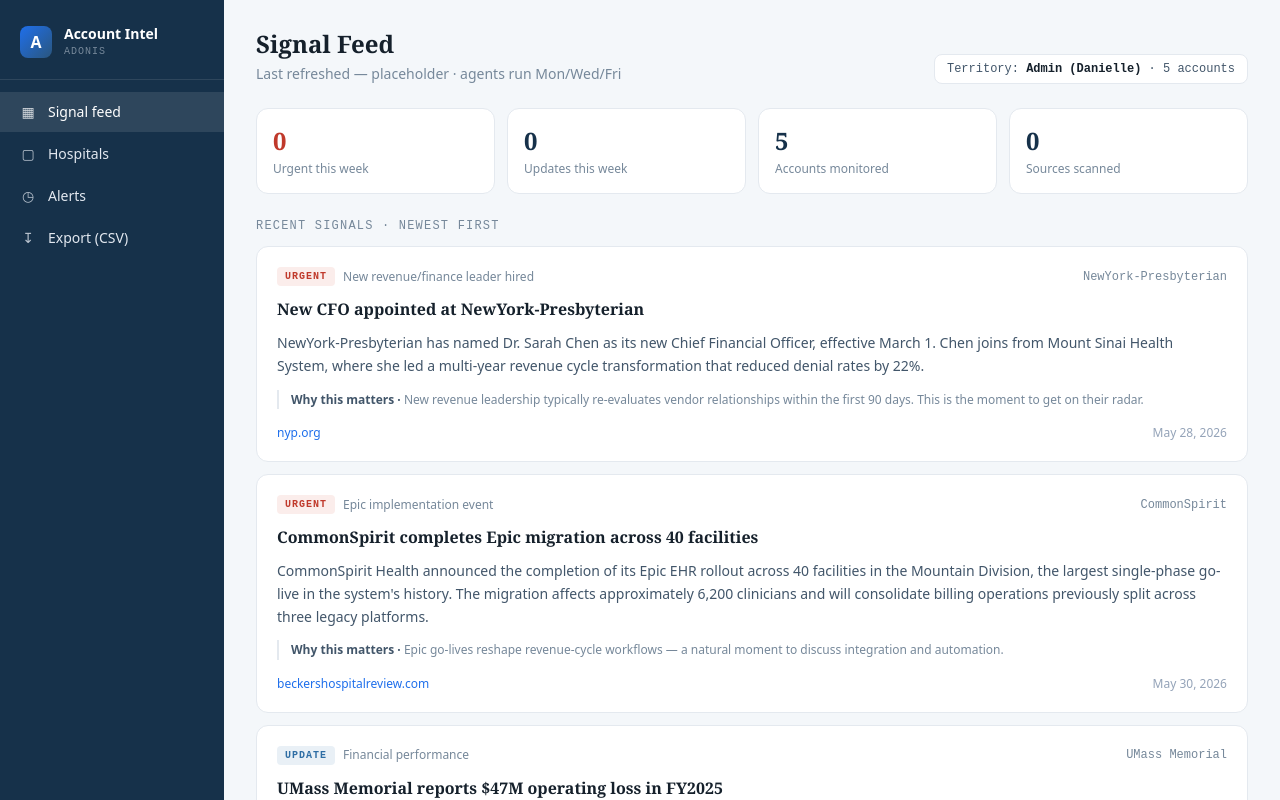
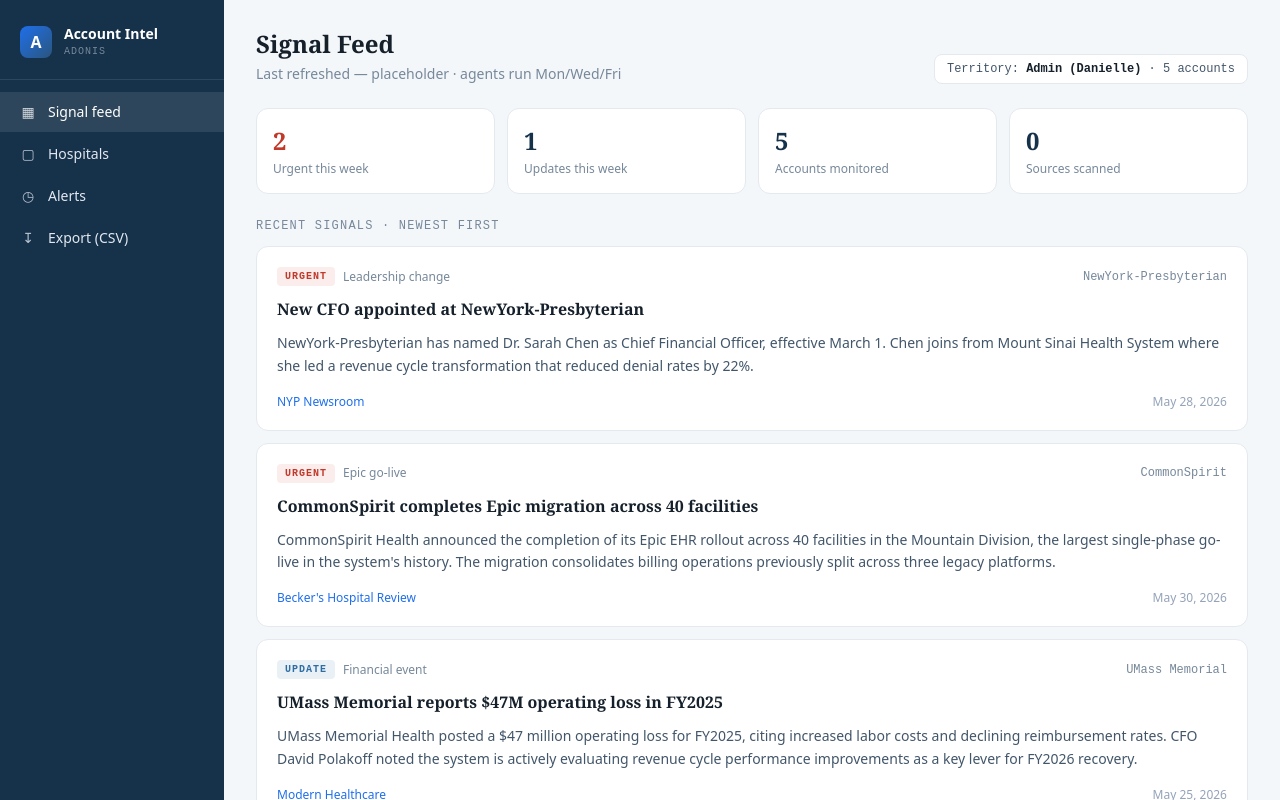
Before and after one commit to jp-bmn/adonisagent, a Next.js app in the folder apps/web/: page / in a window 1280 px wide. Shown: the top 800 px of the page. Built offline with nearby package versions, Linux system fonts and the light colour scheme.

Commit message:
T-03: add API client and update SignalCard to use backend types

```diff
--- a/apps/web/src/app/page.tsx
+++ b/apps/web/src/app/page.tsx
@@ -1,9 +1,21 @@
 import Link from 'next/link';
-import { SEED_HOSPITALS } from '@adonis/shared';
 import { SignalCard, PREVIEW_SIGNALS } from '@/components';
 
+// Hospital name lookup using real backend UUIDs
+const HOSPITAL_NAMES: Record<string, string> = {
+  'f0f6b915-3e9d-4040-ba4d-c89339a1e134': 'NewYork-Presbyterian',
+  'f3ab9c05-4b2b-42e9-9653-2e9dc8f98476': 'UMass Memorial',
+  'a4725891-7354-4187-a6c1-93d7ea9a078f': 'Ascension',
+  '3aebd89a-1d2c-465c-a22b-08ced9613027': 'UAMS',
+  '7b836e62-3ee8-4d10-b30e-028734a5f812': 'CommonSpirit',
+};
+
 export default function HomePage() {
-  // TODO: when DB is wired, replace with: const signals = await listSignals(db, { limit: 20 });
+  // TODO T-04: replace PREVIEW_SIGNALS with fetchSignals() from @/lib/api
+  const signals = PREVIEW_SIGNALS;
+  const urgentCount = signals.filter((s) => s.tier === 'urgent').length;
+  const standardCount = signals.filter((s) => s.tier === 'standard').length;
+
   return (
     <div className="px-8 py-7">
       <header className="flex items-end justify-between mb-6 flex-wrap gap-3">
@@ -14,14 +26,14 @@ export default function HomePage() {
           </p>
         </div>
         <div className="bg-white border border-line rounded-lg px-3 py-1.5 text-xs font-mono text-slate-600">
-          Territory: <strong className="text-ink">Admin (Danielle)</strong> · {SEED_HOSPITALS.length} accounts
+          Territory: <strong className="text-ink">Admin (Danielle)</strong> · 5 accounts
         </div>
       </header>
 
       <div className="grid grid-cols-4 gap-3 mb-6">
-        <Kpi value="0" label="Urgent this week" tone="urgent" />
-        <Kpi value="0" label="Updates this week" />
-        <Kpi value={SEED_HOSPITALS.length} label="Accounts monitored" />
+        <Kpi value={urgentCount} label="Urgent this week" tone="urgent" />
+        <Kpi value={standardCount} label="Updates this week" />
+        <Kpi value={5} label="Accounts monitored" />
         <Kpi value="0" label="Sources scanned" />
       </div>
 
@@ -30,16 +42,13 @@ export default function HomePage() {
       </div>
 
       <div className="space-y-3">
-        {PREVIEW_SIGNALS.map((signal) => {
-          const hospital = SEED_HOSPITALS.find((h) => h.id === signal.hospital_id);
-          return (
-            <SignalCard
-              key={signal.id}
-              signal={signal}
-              hospitalName={hospital?.display_name}
-            />
-          );
-        })}
+        {signals.map((signal) => (
+          <SignalCard
+            key={signal.id}
+            signal={signal}
+            hospitalName={HOSPITAL_NAMES[signal.hospital_id]}
+          />
+        ))}
       </div>
 
       <div className="mt-8 text-xs text-slate-500">
--- a/apps/web/src/components/SignalCard.tsx
+++ b/apps/web/src/components/SignalCard.tsx
@@ -1,19 +1,21 @@
-import type { Signal } from '@adonis/shared';
-import { SIGNAL_CONFIG } from '@adonis/shared';
+import type { ApiSignal } from '@/lib/api';
+import { SIGNAL_TYPE_LABELS } from '@/lib/api';
 
 interface SignalCardProps {
-  signal: Signal;
+  signal: ApiSignal;
   /** Display name of the hospital — pass from the parent. Falls back to hospital_id. */
   hospitalName?: string;
 }
 
 export default function SignalCard({ signal, hospitalName }: SignalCardProps) {
-  const config = SIGNAL_CONFIG[signal.category];
-  const isUrgent = signal.priority === 'urgent';
+  const isUrgent = signal.tier === 'urgent';
+  const label = SIGNAL_TYPE_LABELS[signal.signal_type] ?? signal.signal_type;
+  const headline = signal.title ?? label;
+  const date = signal.published_date ?? signal.created_at;
 
   return (
     <div className="bg-white border border-line rounded-xl p-5 space-y-3">
-      {/* Top row: badge + hospital tag */}
+      {/* Top row: tier badge + category label + hospital tag */}
       <div className="flex items-center justify-between gap-3 flex-wrap">
         <div className="flex items-center gap-2">
           <span
@@ -25,7 +27,7 @@ export default function SignalCard({ signal, hospitalName }: SignalCardProps) {
           >
             {isUrgent ? 'Urgent' : 'Update'}
           </span>
-          <span className="text-xs text-slate-500">{config.label}</span>
+          <span className="text-xs text-slate-500">{label}</span>
         </div>
         <span className="text-xs font-mono text-slate-500">
           {hospitalName ?? signal.hospital_id}
@@ -34,19 +36,13 @@ export default function SignalCard({ signal, hospitalName }: SignalCardProps) {
 
       {/* Headline */}
       <p className="font-serif text-base font-semibold text-ink leading-snug">
-        {signal.headline}
+        {headline}
       </p>
 
       {/* Summary */}
-      <p className="text-sm text-slate-600 leading-relaxed">{signal.summary}</p>
-
-      {/* Rationale */}
-      <div className="border-l-2 border-line pl-3">
-        <p className="text-xs text-slate-500 leading-relaxed">
-          <span className="font-semibold text-slate-600">Why this matters · </span>
-          {signal.rationale}
-        </p>
-      </div>
+      {signal.summary && (
+        <p className="text-sm text-slate-600 leading-relaxed">{signal.summary}</p>
+      )}
 
       {/* Footer: source + date */}
       <div className="flex items-center justify-between gap-3 pt-1">
@@ -56,10 +52,10 @@ export default function SignalCard({ signal, hospitalName }: SignalCardProps) {
           rel="noreferrer"
           className="text-xs text-accent hover:underline truncate max-w-[60%]"
         >
-          {sourceHostname(signal.source_url)}
+          {signal.source_name ?? sourceHostname(signal.source_url)}
         </a>
         <span className="text-xs text-slate-400 flex-none">
-          {formatDate(signal.published_at ?? signal.detected_at)}
+          {formatDate(date)}
         </span>
       </div>
     </div>
@@ -83,67 +79,59 @@ function formatDate(iso: string): string {
 }
 
 // ---------------------------------------------------------------------------
-// Preview signals — development only, remove before production
+// Preview signals — matches real ApiSignal shape from the backend
+// Used on the signal feed before live data is wired (T-04)
 // ---------------------------------------------------------------------------
-export const PREVIEW_SIGNALS: Signal[] = [
+export const PREVIEW_SIGNALS: ApiSignal[] = [
   {
     id: 'preview-1',
-    hospital_id: 'nyp',
-    contact_id: null,
-    category: 'LEADERSHIP_HIRE',
-    priority: 'urgent',
-    headline: 'New CFO appointed at NewYork-Presbyterian',
+    hospital_id: 'f0f6b915-3e9d-4040-ba4d-c89339a1e134',
+    signal_type: 'leadership_change',
+    tier: 'urgent',
+    confidence_score: 92,
+    review_status: 'approved',
+    title: 'New CFO appointed at NewYork-Presbyterian',
     summary:
-      'NewYork-Presbyterian has named Dr. Sarah Chen as its new Chief Financial Officer, effective March 1. Chen joins from Mount Sinai Health System, where she led a multi-year revenue cycle transformation that reduced denial rates by 22%.',
-    rationale: SIGNAL_CONFIG.LEADERSHIP_HIRE.defaultRationale,
+      'NewYork-Presbyterian has named Dr. Sarah Chen as Chief Financial Officer, effective March 1. Chen joins from Mount Sinai Health System where she led a revenue cycle transformation that reduced denial rates by 22%.',
     source_url: 'https://www.nyp.org/news/cfo-appointment-2026',
-    source_type: 'hospital_newsroom',
-    published_at: '2026-05-28T09:00:00Z',
-    detected_at: '2026-05-28T10:14:00Z',
-    score: 92,
-    delivered_in_digest: false,
-    alert_fired: false,
+    source_name: 'NYP Newsroom',
+    published_date: '2026-05-28T09:00:00Z',
     created_at: '2026-05-28T10:14:00Z',
-    updated_at: '2026-05-28T10:14:00Z',
+    included_in_digest: false,
+    urgent_sent: false,
   },
   {
     id: 'preview-2',
-    hospital_id: 'commonspirit',
-    contact_id: null,
-    category: 'EPIC_EVENT',
-    priority: 'urgent',
-    headline: 'CommonSpirit completes Epic migration across 40 facilities',
+    hospital_id: '7b836e62-3ee8-4d10-b30e-028734a5f812',
+    signal_type: 'epic_go_live',
+    tier: 'urgent',
+    confidence_score: 81,
+    review_status: 'approved',
+    title: 'CommonSpirit completes Epic migration across 40 facilities',
     summary:
-      "CommonSpirit Health announced the completion of its Epic EHR rollout across 40 facilities in the Mountain Division, the largest single-phase go-live in the system's history. The migration affects approximately 6,200 clinicians and will consolidate billing operations previously split across three legacy platforms.",
-    rationale: SIGNAL_CONFIG.EPIC_EVENT.defaultRationale,
+      "CommonSpirit Health announced the completion of its Epic EHR rollout across 40 facilities in the Mountain Division, the largest single-phase go-live in the system's history. The migration consolidates billing operations previously split across three legacy platforms.",
     source_url: 'https://www.beckershospitalreview.com/ehrs/commonspirit-epic-migration.html',
-    source_type: 'beckers',
-    published_at: '2026-05-30T14:00:00Z',
-    detected_at: '2026-05-30T15:02:00Z',
-    score: 81,
-    delivered_in_digest: false,
-    alert_fired: false,
+    source_name: "Becker's Hospital Review",
+    published_date: '2026-05-30T14:00:00Z',
     created_at: '2026-05-30T15:02:00Z',
-    updated_at: '2026-05-30T15:02:00Z',
+    included_in_digest: false,
+    urgent_sent: false,
   },
   {
     id: 'preview-3',
-    hospital_id: 'umass-memorial',
-    contact_id: null,
-    category: 'FINANCIAL_PERFORMANCE',
-    priority: 'standard',
-    headline: 'UMass Memorial reports $47M operating loss in FY2025',
+    hospital_id: 'f3ab9c05-4b2b-42e9-9653-2e9dc8f98476',
+    signal_type: 'financial_event',
+    tier: 'standard',
+    confidence_score: 68,
+    review_status: 'approved',
+    title: 'UMass Memorial reports $47M operating loss in FY2025',
     summary:
-      'UMass Memorial Health posted a $47 million operating loss for FY2025, citing increased labor costs and declining reimbursement rates. CFO David Polakoff noted the system is actively evaluating "revenue cycle performance improvements" as a key lever for FY2026 recovery.',
-    rationale: SIGNAL_CONFIG.FINANCIAL_PERFORMANCE.defaultRationale,
+      'UMass Memorial Health posted a $47 million operating loss for FY2025, citing increased labor costs and declining reimbursement rates. CFO David Polakoff noted the system is actively evaluating revenue cycle performance improvements as a key lever for FY2026 recovery.',
     source_url: 'https://www.modernhealthcare.com/finance/umass-memorial-fy2025-results',
-    source_type: 'serper',
-    published_at: '2026-05-25T11:30:00Z',
-    detected_at: '2026-05-25T12:45:00Z',
-    score: 68,
-    delivered_in_digest: false,
-    alert_fired: false,
+    source_name: 'Modern Healthcare',
+    published_date: '2026-05-25T11:30:00Z',
     created_at: '2026-05-25T12:45:00Z',
-    updated_at: '2026-05-25T12:45:00Z',
+    included_in_digest: false,
+    urgent_sent: false,
   },
 ];
--- /dev/null
+++ b/apps/web/src/lib/api.ts
@@ -0,0 +1,159 @@
+/**
+ * API client for the Adonis Account Intelligence backend.
+ * Base URL: https://adonisagents-production.up.railway.app/api/v1
+ * Auth: X-User-Id header (Danielle's admin ID hardcoded until T-11 wires real auth)
+ */
+
+const BASE_URL = 'https://adonisagents-production.up.railway.app/api/v1';
+
+// Danielle's admin ID — sees all hospitals and signals.
+// Swapped for the real session user in T-11.
+const DEFAULT_USER_ID = 'df7c14fd-cde3-4025-be00-ca42f4d31741';
+
+// ---------------------------------------------------------------------------
+// Types — derived from live API responses (backend uses snake_case field names)
+// ---------------------------------------------------------------------------
+
+export type SignalTier = 'urgent' | 'standard' | 'filtered_out';
+
+export type SignalType =
+  | 'ai_adoption_outside_rcm'
+  | 'automation_proof'
+  | 'epic_go_live'
+  | 'filtered_out'
+  | 'financial_event'
+  | 'leadership_change'
+  | 'ma_acquisition'
+  | 'named_automation_owner'
+  | 'new_hospital_launch'
+  | 'post_golive_friction'
+  | 'rcm_hiring_spike'
+  | 'restructuring'
+  | 'thought_leadership'
+  | 'vendor_change'
+  | 'vendor_dispute';
+
+export type ReviewStatus = 'pending' | 'approved' | 'dismissed';
+
+export interface ApiSignal {
+  id: string;
+  hospital_id: string;
+  signal_type: SignalType;
+  tier: SignalTier;
+  confidence_score: number;
+  review_status: ReviewStatus;
+  title: string | null;
+  summary: string | null;
+  source_url: string;
+  source_name: string | null;
+  published_date: string | null;
+  created_at: string;
+  included_in_digest: boolean;
+  urgent_sent: boolean;
+}
+
+export interface ApiHospital {
+  id: string;
+  name: string;
+  website_url: string | null;
+  division_note: string | null;
+  created_at: string;
+  ae_users: ApiAeUser[];
+}
+
+export interface ApiAeUser {
+  id: string;
+  name: string;
+  is_admin: boolean;
+}
+
+export interface ApiMe {
+  id: string;
+  name: string;
+  is_admin: boolean;
+}
+
+export interface ApiStatus {
+  api_version: string;
+  last_scraper_run: string | null;
+  next_scraper_run: string | null;
+  total_signals_stored: number;
+  total_hospitals_monitored: number;
+  pending_review_count: number;
+  message: string;
+}
+
+// ---------------------------------------------------------------------------
+// Display labels for each signal_type — used in SignalCard badge
+// ---------------------------------------------------------------------------
+
+export const SIGNAL_TYPE_LABELS: Record<SignalType, string> = {
+  leadership_change:        'Leadership change',
+  epic_go_live:             'Epic go-live',
+  vendor_change:            'Vendor change',
+  vendor_dispute:           'Vendor dispute',
+  ma_acquisition:           'M&A activity',
+  financial_event:          'Financial event',
+  rcm_hiring_spike:         'RCM hiring',
+  restructuring:            'Restructuring',
+  automation_proof:         'Automation',
+  ai_adoption_outside_rcm:  'AI adoption',
+  named_automation_owner:   'Automation owner',
+  new_hospital_launch:      'New launch',
+  post_golive_friction:     'Post go-live',
+  thought_leadership:       'Thought leadership',
+  filtered_out:             'Filtered out',
+};
+
+// ---------------------------------------------------------------------------
+// Fetch helpers
+// ---------------------------------------------------------------------------
+
+async function apiFetch<T>(
+  path: string,
+  userId: string = DEFAULT_USER_ID,
+  init?: RequestInit
+): Promise<T> {
+  const res = await fetch(`${BASE_URL}${path}`, {
+    ...init,
+    headers: {
+      'Content-Type': 'application/json',
+      'X-User-Id': userId,
+      ...init?.headers,
+    },
+    next: { revalidate: 60 }, // Next.js cache: revalidate every 60s
+  });
+  if (!res.ok) throw new Error(`API ${res.status}: ${path}`);
+  return res.json() as Promise<T>;
+}
+
+export async function fetchHospitals(userId?: string): Promise<ApiHospital[]> {
+  return apiFetch<ApiHospital[]>('/hospitals', userId);
+}
+
+export async function fetchSignals(
+  userId?: string,
+  opts: { tier?: SignalTier; ae_id?: string; limit?: number } = {}
+): Promise<ApiSignal[]> {
+  const params = new URLSearchParams();
+  if (opts.tier)   params.set('tier', opts.tier);
+  if (opts.ae_id)  params.set('ae_id', opts.ae_id);
+  if (opts.limit)  params.set('limit', String(opts.limit));
+  const qs = params.size > 0 ? `?${params}` : '';
+  return apiFetch<ApiSignal[]>(`/signals${qs}`, userId);
+}
+
+export async function fetchHospitalSignals(
+  hospitalId: string,
+  userId?: string
+): Promise<ApiSignal[]> {
+  return apiFetch<ApiSignal[]>(`/hospitals/${hospitalId}/signals`, userId);
+}
+
+export async function fetchMe(userId: string): Promise<ApiMe> {
+  return apiFetch<ApiMe>('/me', userId);
+}
+
+export async function fetchStatus(userId?: string): Promise<ApiStatus> {
+  return apiFetch<ApiStatus>('/status', userId);
+}
```
